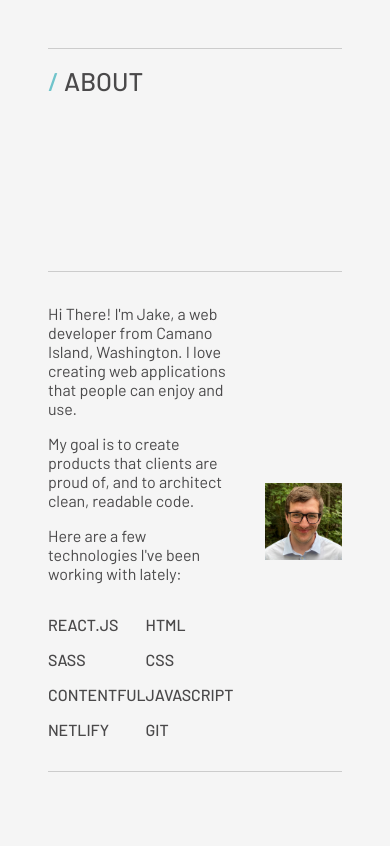
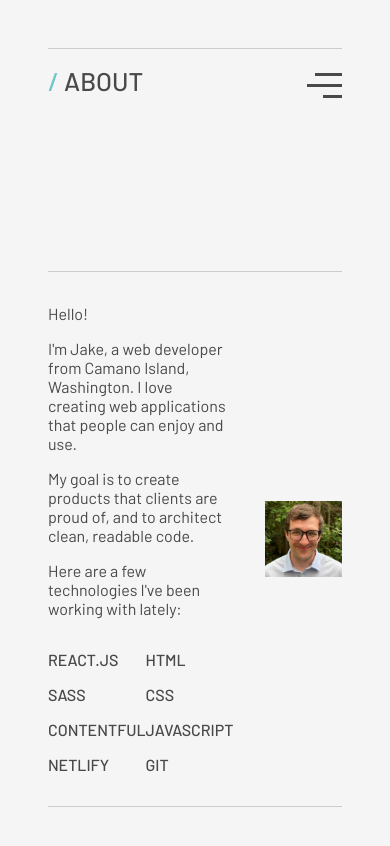
Before and after one commit to jakesmileydev/portfolio-website, a React (Create React App) app: page /about in a window 390 px wide. Shown: the top 846 px of the page. Built offline with nearby package versions, Linux system fonts and the light colour scheme.

Commit message:
working on mobile navigation

```diff
--- a/src/jsx/components/Header.jsx
+++ b/src/jsx/components/Header.jsx
@@ -5,7 +5,7 @@ export default function Header(props) {
         <span>/ </span>
         {props.headerText}
       </h1>
-      <button className="open-navigation">
+      <button className="open-mobile">
         <span></span>
         <span></span>
         <span></span>
--- a/src/jsx/components/Navigation.jsx
+++ b/src/jsx/components/Navigation.jsx
@@ -3,12 +3,13 @@ import { Link } from "react-router-dom";
 // Icons
 import { FaLinkedinIn } from "react-icons/fa";
 import { FaGithub } from "react-icons/fa";
-
+import { AiOutlineClose } from "react-icons/ai";
 import resume from "../../files/jake-smiley-resume.pdf";
 
 export default function Navigation() {
   return (
     <nav className="navigation">
+      <div className="navigation__wrapper">
         <div className="navigation__logo">
           <span>WEB</span>
           <span>DEVELOPER</span>
@@ -53,6 +54,10 @@ export default function Navigation() {
             </a>
           </li>
         </ul>
+        <button className="navigation__close-mobile">
+          <AiOutlineClose className="navigation__close-mobile__icon" />
+        </button>
+      </div>
     </nav>
   );
 }
--- a/src/jsx/pages/About.jsx
+++ b/src/jsx/pages/About.jsx
@@ -6,10 +6,10 @@ export default function About() {
       <main>
         <section className="about">
           <div className="about__text">
+            <p>Hello!</p>
             <p>
-              Hi There! I'm Jake, a web developer from Camano Island,
-              Washington. I love creating web applications that people can enjoy
-              and use.
+              I'm Jake, a web developer from Camano Island, Washington. I love
+              creating web applications that people can enjoy and use.
             </p>
             <p>
               My goal is to create products that clients are proud of, and to
--- a/src/sass/components/_header.scss
+++ b/src/sass/components/_header.scss
@@ -11,4 +11,31 @@ header {
     font-weight: 500;
     font-size: 1.6rem;
   }
+  // Mobile Navigation Menu Button
+  & .open-mobile {
+    position: absolute;
+    top: 1rem;
+    right: -0.5rem;
+    background-color: $grey--bg;
+    padding: 0.5rem;
+    cursor: pointer;
+    & span {
+      width: 2.2rem;
+      height: 3px;
+      background-color: $grey--text;
+      display: block;
+      margin-bottom: 8px;
+      margin-left: auto;
+    }
+    & span:nth-child(1) {
+      width: 1.7rem;
+    }
+    & span:nth-child(3) {
+      width: 1.2rem;
+    }
+    display: none;
+    @include max-1000 {
+      display: block;
+    }
+  }
 }
--- a/src/sass/components/_navigation.scss
+++ b/src/sass/components/_navigation.scss
@@ -1,10 +1,26 @@
 .navigation {
-  padding: $page-padding;
-  height: 100vh;
-  border-right: 1px solid $grey--border;
-  position: fixed;
   @include max-1000 {
-    display: none;
+    width: 100vw;
+    height: 100vh;
+    background-color: rgba(0, 0, 0, 0.76);
+    position: fixed;
+    z-index: 100;
+    opacity: 0;
+    visibility: hidden;
+    & .navigation__wrapper {
+      right: 0;
+      transform: translateX(100%);
+    }
+    & .navigation__logo {
+      margin-top: 4rem;
+    }
+  }
+  & .navigation__wrapper {
+    padding: $page-padding;
+    height: 100vh;
+    border-right: 1px solid $grey--border;
+    position: fixed;
+    background-color: $grey--bg;
   }
   & .navigation__logo {
     border-top: 1px solid $grey--border;
@@ -39,7 +55,7 @@
     & .navigation__socials__link {
       padding: 0.4rem;
       background-color: $grey--text;
-      margin-top: 0.4rem;
+      margin-top: 0.6rem;
       display: flex;
       border-radius: 3px;
       position: relative;
@@ -64,4 +80,18 @@
       z-index: 1;
     }
   }
+
+  & .navigation__close-mobile {
+    position: absolute;
+    top: 3.6rem;
+    right: 3rem;
+    background-color: $grey--bg;
+
+    & .navigation__close-mobile__icon {
+      font-size: 2.2rem;
+      color: $grey--text;
+      background-color: $grey--bg;
+      display: none;
+    }
+  }
 }
--- a/src/style.css
+++ b/src/style.css
@@ -60,16 +60,30 @@ a {
   font-family: inherit;
 }
 
-.navigation {
+@media (max-width: 62.5em) {
+  .navigation {
+    width: 100vw;
+    height: 100vh;
+    background-color: rgba(0, 0, 0, 0.76);
+    position: fixed;
+    z-index: 100;
+    opacity: 0;
+    visibility: hidden;
+  }
+  .navigation .navigation__wrapper {
+    right: 0;
+    transform: translateX(100%);
+  }
+  .navigation .navigation__logo {
+    margin-top: 4rem;
+  }
+}
+.navigation .navigation__wrapper {
   padding: 3rem;
   height: 100vh;
   border-right: 1px solid #cccccc;
   position: fixed;
-}
-@media (max-width: 62.5em) {
-  .navigation {
-    display: none;
-  }
+  background-color: #f5f5f5;
 }
 .navigation .navigation__logo {
   border-top: 1px solid #cccccc;
@@ -104,7 +118,7 @@ a {
 .navigation .navigation__socials .navigation__socials__link {
   padding: 0.4rem;
   background-color: #4a494a;
-  margin-top: 0.4rem;
+  margin-top: 0.6rem;
   display: flex;
   border-radius: 3px;
   position: relative;
@@ -128,6 +142,18 @@ a {
   color: #f5f5f5;
   z-index: 1;
 }
+.navigation .navigation__close-mobile {
+  position: absolute;
+  top: 3.6rem;
+  right: 3rem;
+  background-color: #f5f5f5;
+}
+.navigation .navigation__close-mobile .navigation__close-mobile__icon {
+  font-size: 2.2rem;
+  color: #4a494a;
+  background-color: #f5f5f5;
+  display: none;
+}
 
 header {
   height: 14rem;
@@ -142,6 +168,34 @@ header h1 {
 }
 header h1 span {
   color: #70c4cb;
+}
+header .open-mobile {
+  position: absolute;
+  top: 1rem;
+  right: -0.5rem;
+  background-color: #f5f5f5;
+  padding: 0.5rem;
+  cursor: pointer;
+  display: none;
+}
+header .open-mobile span {
+  width: 2.2rem;
+  height: 3px;
+  background-color: #4a494a;
+  display: block;
+  margin-bottom: 8px;
+  margin-left: auto;
+}
+header .open-mobile span:nth-child(1) {
+  width: 1.7rem;
+}
+header .open-mobile span:nth-child(3) {
+  width: 1.2rem;
+}
+@media (max-width: 62.5em) {
+  header .open-mobile {
+    display: block;
+  }
 }
 
 .project {
```
Also changed, not shown: 1 other file (tests, documents, lock files or other folders). Lines whose indentation alone changed are shown as unchanged.
